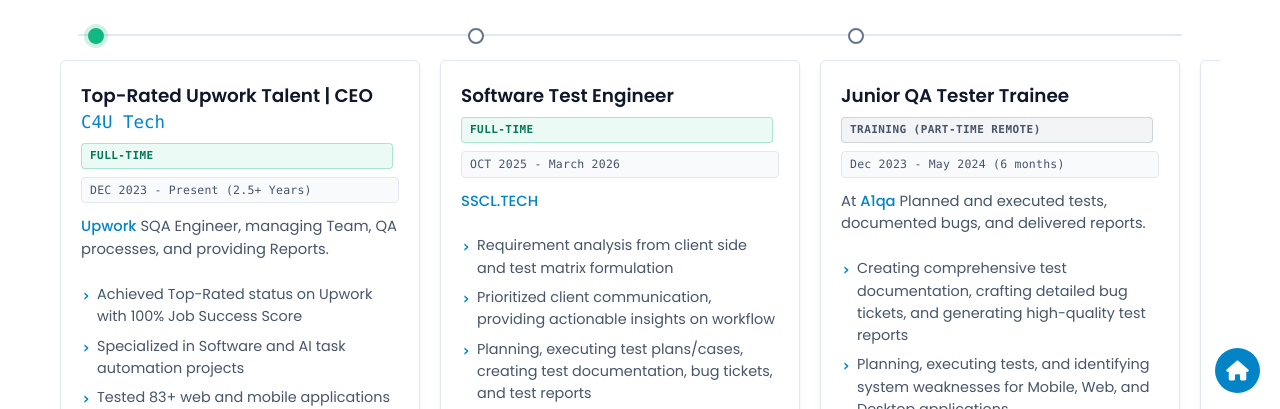
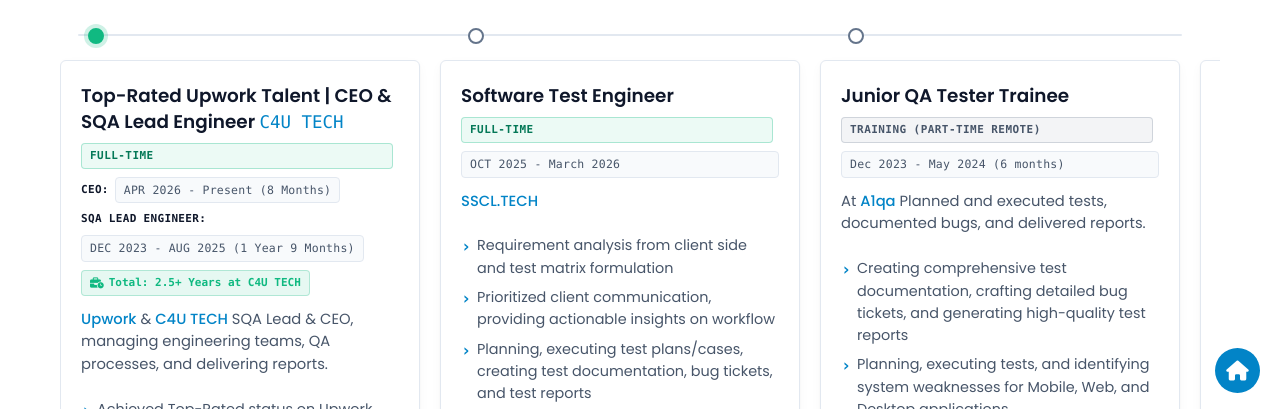
Before and after one commit to szamanhmm/szamanqa.github.io, a plain HTML site: page experience.html in a window 1280 px wide. Shown: the part 387-796 px from the top of the page. Drawn offline with Linux system fonts and the light colour scheme; animation ran at ten frames a second.

Commit message:
Update C4U TECH to all caps, detail CEO and SQA Lead Engineer timelines, and count years accurately

```diff
--- a/experience.html
+++ b/experience.html
@@ -168,15 +168,27 @@
                 <div class="timeline horizontal-timeline" id="experienceTimeline">
                 <article class="timeline-item">
                     <div class="timeline-content">
-                        <h3>Top-Rated Upwork Talent | CEO <a href="https://c4utech.com" class="external-link" target="_blank" rel="noopener noreferrer">C4U Tech</a></h3>
+                        <h3>Top-Rated Upwork Talent | CEO & SQA Lead Engineer <a href="https://c4utech.com" class="external-link" target="_blank" rel="noopener noreferrer">C4U TECH</a></h3>
                         <span class="role-badge full-time">Full-Time</span>
-                        <time class="date" datetime="2023-12">DEC 2023 - Present (2.5+ Years)</time>
-                        <p><a href="https://www.upwork.com/freelancers/~017c08c6bfe9705ad6" class="external-link" target="_blank" rel="noopener noreferrer">Upwork</a> SQA Engineer, managing Team, QA processes, and providing Reports.</p>
+                        <div class="timeline-roles-group">
+                            <div class="timeline-role-item">
+                                <span class="timeline-role-label">CEO:</span>
+                                <time class="date" datetime="2026-04">APR 2026 - Present (8 Months)</time>
+                            </div>
+                            <div class="timeline-role-item">
+                                <span class="timeline-role-label">SQA Lead Engineer:</span>
+                                <time class="date" datetime="2023-12">DEC 2023 - AUG 2025 (1 Year 9 Months)</time>
+                            </div>
+                            <div class="timeline-role-item">
+                                <span class="timeline-total-tenure"><i class="fas fa-business-time"></i> Total: 2.5+ Years at C4U TECH</span>
+                            </div>
+                        </div>
+                        <p><a href="https://www.upwork.com/freelancers/~017c08c6bfe9705ad6" class="external-link" target="_blank" rel="noopener noreferrer">Upwork</a> & <a href="https://c4utech.com" class="external-link" target="_blank" rel="noopener noreferrer">C4U TECH</a> SQA Lead & CEO, managing engineering teams, QA processes, and delivering reports.</p>
                         <ul>
                             <li>Achieved Top-Rated status on Upwork with 100% Job Success Score</li>
                             <li>Specialized in Software and AI task automation projects</li>
                             <li>Tested 83+ web and mobile applications across global industries</li>
-                            <li>Hired and led a reliable team of developers and QA engineers at C4U Tech</li>
+                            <li>Hired and led a reliable team of developers and QA engineers at C4U TECH</li>
                             <li>Delivered successful projects to global clients resulting in long-term repeat business</li>
                         </ul>
                         <button class="timeline-card-next" aria-label="Next experience card" title="Next card">
--- a/styles.css
+++ b/styles.css
@@ -1128,6 +1128,55 @@
             letter-spacing: 0.02em;
         }
 
+        .timeline-roles-group {
+            display: flex;
+            flex-direction: column;
+            gap: 6px;
+            margin-bottom: 12px;
+        }
+
+        .timeline-role-item {
+            display: flex;
+            align-items: center;
+            flex-wrap: wrap;
+            gap: 6px;
+        }
+
+        .timeline-role-label {
+            font-size: 11px;
+            font-weight: 600;
+            color: var(--dark);
+            font-family: var(--mono-font);
+            text-transform: uppercase;
+            letter-spacing: 0.03em;
+        }
+
+        .timeline-roles-group .date {
+            margin-bottom: 0;
+        }
+
+        .timeline-total-tenure {
+            display: inline-flex;
+            align-items: center;
+            gap: 5px;
+            font-size: 11px;
+            font-weight: 600;
+            color: #10b981;
+            font-family: var(--mono-font);
+            padding: 2px 8px;
+            background: rgba(16, 185, 129, 0.1);
+            border: 1px solid rgba(16, 185, 129, 0.25);
+            border-radius: 4px;
+            margin-top: 2px;
+            width: fit-content;
+        }
+
+        .dark-mode .timeline-total-tenure {
+            color: #34d399;
+            background: rgba(16, 185, 129, 0.18);
+            border-color: rgba(52, 211, 153, 0.35);
+        }
+
         /* Technical Bullet Points */
         .timeline-content ul {
             margin-top: 10px;
```
Also changed, not shown: about.html (+1 -1 lines), index.html (+22 -10 lines).
